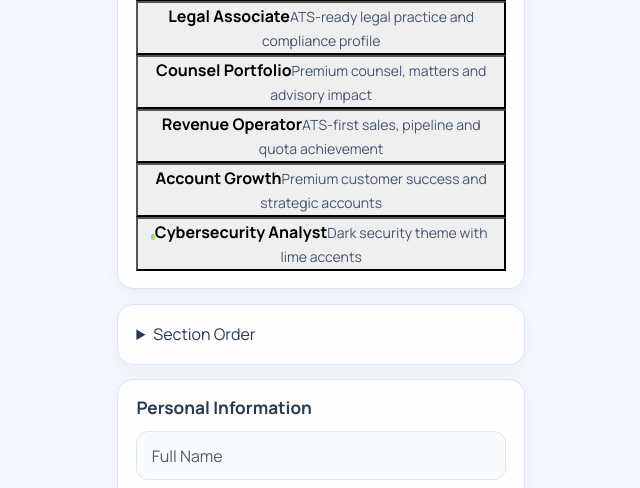
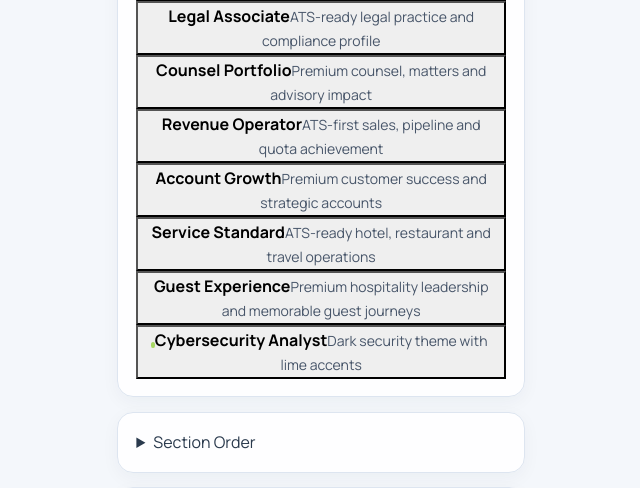
Before and after one commit to umarabrar-git/AI_Resume_Analyzer, a Flask app: page /resume-creation in a window 1280 px wide. Shown: the part 2394-2882 px from the top of the page, without its empty margins (195-835 px from the left). Run offline with Flask 3, Linux system fonts and the light colour scheme; a user stored in the database is signed in.

Commit message:
Add Hospitality templates to the builder gallery

```diff
--- a/templates/components/pages/resume_creation/builder.html
+++ b/templates/components/pages/resume_creation/builder.html
@@ -192,6 +192,8 @@
           <option value="counsel_portfolio">Counsel Portfolio</option>
           <option value="revenue_operator">Revenue Operator</option>
           <option value="account_growth">Account Growth</option>
+          <option value="service_standard">Service Standard</option>
+          <option value="guest_experience">Guest Experience</option>
         </select>
         <div
           class="template-gallery"
@@ -623,6 +625,14 @@
           <button type="button" class="template-choice" data-template-choice="account_growth" aria-pressed="false">
             <span class="template-sample template-sample--account-growth" aria-hidden="true"></span>
             <span><strong>Account Growth</strong><small>Premium customer success and strategic accounts</small></span>
+          </button>
+          <button type="button" class="template-choice" data-template-choice="service_standard" aria-pressed="false">
+            <span class="template-sample template-sample--service-standard" aria-hidden="true"></span>
+            <span><strong>Service Standard</strong><small>ATS-ready hotel, restaurant and travel operations</small></span>
+          </button>
+          <button type="button" class="template-choice" data-template-choice="guest_experience" aria-pressed="false">
+            <span class="template-sample template-sample--guest-experience" aria-hidden="true"></span>
+            <span><strong>Guest Experience</strong><small>Premium hospitality leadership and memorable guest journeys</small></span>
           </button>
           <button
             type="button"
```
